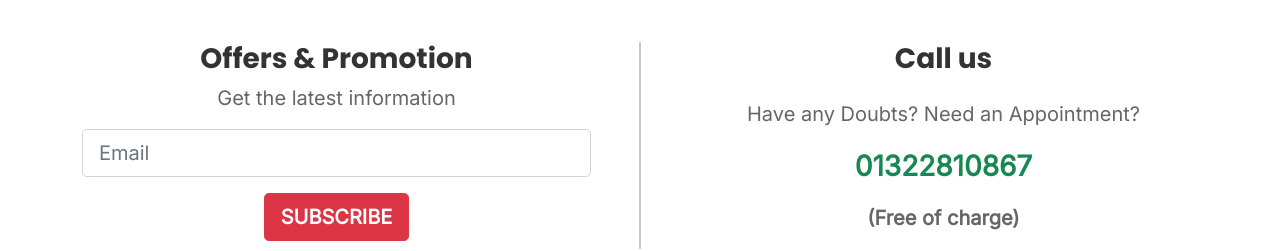
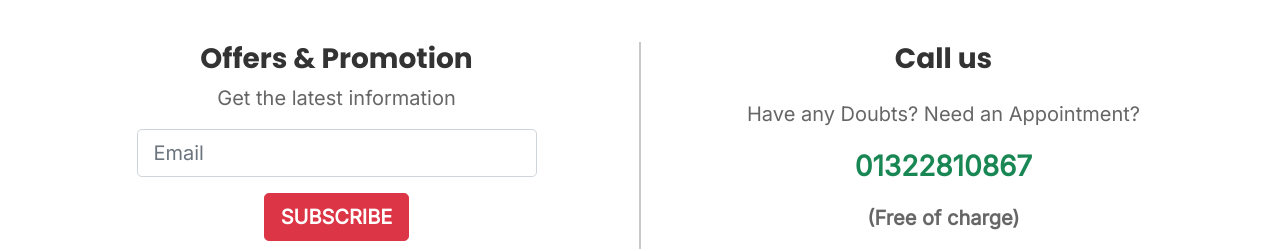
Before and after one commit to learnertariq/convention-center-usukuk, a plain HTML site: page index.html in a window 1280 px wide. Shown: the part 1840-2091 px from the top of the page. Drawn offline with nearby package versions, Linux system fonts and the light colour scheme.

Commit message:
fix input max-width

```diff
--- a/index.html
+++ b/index.html
@@ -621,7 +621,7 @@
             <p class="fs-5 opacity-75">Get the latest information</p>
             <input
               type="email"
-              class="form-control form-control-lg"
+              class="form-control form-control-lg input-email"
               placeholder="Email"
             />
 
@@ -653,10 +653,20 @@
 
       <!-- Video Show starts -->
       <section class="video-guide container">
-        <h2 class="fs-2 fw-bold text-center mb-4">You will love our decorations</h2>
+        <h2 class="fs-2 fw-bold text-center mb-4">
+          You will love our decorations
+        </h2>
 
         <!-- Iframe starts -->
-        <iframe class="mx-auto d-block w-100 max-w-600" height="315" src="https://www.youtube.com/embed/ewCLmuc7cBg" title="YouTube video player" frameborder="0" allow="accelerometer; autoplay; clipboard-write; encrypted-media; gyroscope; picture-in-picture" allowfullscreen></iframe>
+        <iframe
+          class="mx-auto d-block w-100 max-w-600"
+          height="315"
+          src="https://www.youtube.com/embed/ewCLmuc7cBg"
+          title="YouTube video player"
+          frameborder="0"
+          allow="accelerometer; autoplay; clipboard-write; encrypted-media; gyroscope; picture-in-picture"
+          allowfullscreen
+        ></iframe>
         <!-- Iframe ends -->
       </section>
       <!-- Video Show starts -->
--- a/styles/main.css
+++ b/styles/main.css
@@ -91,6 +91,10 @@ section {
   max-width: 600px;
 }
 
+.input-email {
+  max-width: 400px;
+}
+
 @media only screen and (min-width: 768px) {
   .card-popular {
     height: calc(100% + 1rem);
```
